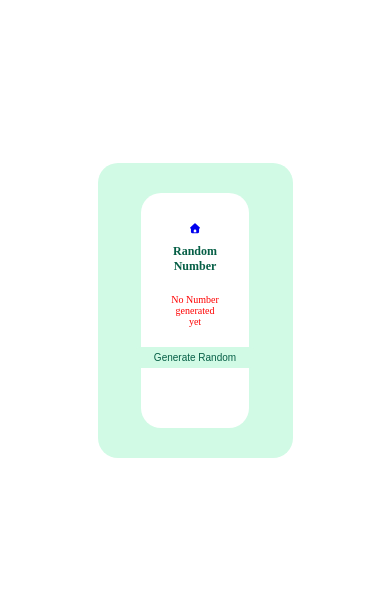
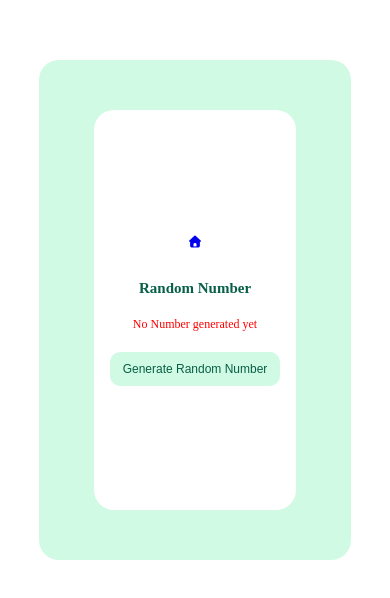
Before and after one commit to akilank-tech/Number-Utility-App, a React (Vite) app: page /random in a window 390 px wide. Shown: the part 112-710 px from the top of the page. Built offline with nearby package versions, Linux system fonts and the light colour scheme.

Commit message:
Add style

```diff
--- a/src/components/counter.jsx
+++ b/src/components/counter.jsx
@@ -20,8 +20,8 @@ const Counter = () => {
     }
     return (
         <div className="counter">
-            <div className="container">
-                <div className="container-card">
+            <div className="container-counter">
+                <div className="counter-card">
                      <Link to="/"><i class="fa-solid fa-house"></i></Link>
                     <h1>Counter Application</h1>
                     <h2 className={num === 0 ? "number zero" : `number ${action}`}>{num}</h2>
--- a/src/components/home.jsx
+++ b/src/components/home.jsx
@@ -3,7 +3,7 @@ import '../styles/home.css'
 const Home=()=>{
     return(
         <div className="home">
-            <div className="container">
+            <div className="container-home">
             <div className="home-card">
             <h1>Number Utility App</h1>
             <p>Choose your App</p>
--- a/src/components/random.jsx
+++ b/src/components/random.jsx
@@ -9,15 +9,15 @@ const Random = () => {
     }
     return (
         <div className="random">
-            <div className="container">
-            <div className="container-card">
+            <div className="container-random">
+            <div className="random-card">
                  <Link to="/" className="home-link"><i class="fa-solid fa-house"></i></Link>
                 <h1>Random Number</h1>
                 <h2>{num}</h2>
                 {
                     num===null?<p style={{marginTop:"10px",color:"red"}}>No Number generated yet</p>:<p></p>
                 }
-                <button className="button" onClick={handleRandom}>Generate Random</button>
+                <button className="button" onClick={handleRandom}>Generate Random Number</button>
             </div>
         </div>
         </div>
--- a/src/styles/counter.css
+++ b/src/styles/counter.css
@@ -10,35 +10,37 @@
     justify-content: center;
     align-items: center;
 }
-.container,.btn{
+.container-counter,.btn,.counter-card{
     display: flex;
     flex-direction: column;
     justify-content: center;
     align-items: center;
 }
-.container{
-    background-color: #065F46;
+.container-counter{
+    background-color: #D1FAE5;
     border-radius: 20px;
-    width: 50%;
+    width: 80%;
+    height: 500px;
     padding: 30px;
     text-align: center;
 }
-.container-card{
+.counter-card{
     width: 80%;
+    height: 400px;
     background-color: white;
     border-radius: 20px;
     padding: 30px;
     text-align: center;
 
 }
-.container-card h1{
+.counter-card h1{
     color: #065F46;
+    margin-top: 30px;
+}
+.counter-card h2{
     margin-top: 10px;
 }
-.container-card h2{
-    margin-top: 10px;
-}
-.container-card p{
+.counter-card p{
     margin-top: 10px;
 }
 .btn{
@@ -72,8 +74,8 @@
     background-color: #475569;
 }
 @media screen and (max-width: 800px) {
-    .container-card h1{
-        font-size: 18px;
+    .counter-card h1{
+        font-size: 20px;
     }
     *{
         font-size: 12px
@@ -85,15 +87,15 @@
 }
 
 @media screen and (max-width: 600px) {
-    .container-card h1{
-        font-size: 12px;
+    .counter-card h1{
+        font-size: 15px;
     }
     *{
-        font-size: 8px;
+        font-size: 10px;
     }
     .incre-btn,.decre-btn,.reset-btn{
-        width: 120px;
-        padding: 5px;
+        width: 130px;
+        padding: 8px;
         border-radius: 5px;
     }
     .counter{
--- a/src/styles/home.css
+++ b/src/styles/home.css
@@ -12,23 +12,25 @@
 }
 
 
-.container,.home-card {
+.container-home,.home-card {
     display: flex;
     flex-direction: column;
     justify-content: center;
     align-items: center;
 }
 
-.container {
+.container-home {
     background-color: #D1FAE5;
     border-radius: 20px;
-    width: 50%;
+    width: 80%;
+    height: 500px;
     padding: 30px;
     text-align: center;
 }
 
 .home-card {
     width: 80%;
+    height: 400px;
     background-color: white;
     border-radius: 20px;
     padding: 30px;
@@ -70,28 +72,24 @@
 
 @media screen and (max-width: 800px) {
     .home-card h1{
-        font-size: 18px;
+        font-size: 20px;
     }
     *{
         font-size: 12px
     }
     .link1,.link2{
-        width: 150px;
+        width: 190px;
         padding: 10px;
     }
 }
 
 @media screen and (max-width: 600px) {
     .home-card h1{
-        font-size: 10px;
+        font-size: 15px;
     }
-    *{
-        font-size: 10px
-    }
+
     .link1,.link2{
-        width: 130px;
-        padding: 5px;
-        border-radius: 5px;
+        width: 150px;
     }
     .home{
         min-height: 100svh;
--- a/src/styles/random.css
+++ b/src/styles/random.css
@@ -11,38 +11,44 @@
     align-items: center;
 }
 
-.container,
-.container-card {
+.container-random,
+.random-card {
     display: flex;
     flex-direction: column;
     justify-content: center;
     align-items: center;
 }
-.container-card h2{
+.random-card h2{
     color:#065F46;
 }
-.container {
+.container-random {
     background-color:  #D1FAE5;
     border-radius: 20px;
-    width: 50%;
+    width: 80%;
+    height: 500px;
     padding: 30px;
     text-align: center;
 }
 
-.container-card {
+.random-card {
     width: 80%;
+    height: 400px;
     background-color: white;
     border-radius: 20px;
     padding: 30px;
     text-align: center;
 
 }
-.container-card h1{
+.random-card h1{
     color:#065F46;
+    margin-top:30px;
+}
+.random-card h2{
+    margin-top: 10px;
 }
 .button {
+    width: 200px;
     margin-top: 20px;
-    margin-bottom: 30px;
     background-color: #D1FAE5;
     color: #065F46;
     border-style: none;
@@ -52,29 +58,27 @@
 }
 
 @media screen and (max-width: 800px) {
-    .container-card h1{
-        font-size: 18px;
+    .random-card h1{
+        font-size: 20px;
     }
     *{
         font-size: 12px
     }
     .button{
-        width: 150px;
+        width: 190px;
         padding: 10px;
     }
 }
 
 @media screen and (max-width: 600px) {
-    .container-card h1{
+    .random-card h1{
+        font-size: 15px;
+    }
+    *{
         font-size: 12px;
     }
-    *{
-        font-size: 8px;
-    }
     .button{
-        width: 120px;
-        padding: 5px;
-        border-radius: 5px;
+        width: 170px;
     }
     .random{
         min-height: 100svh;
```
